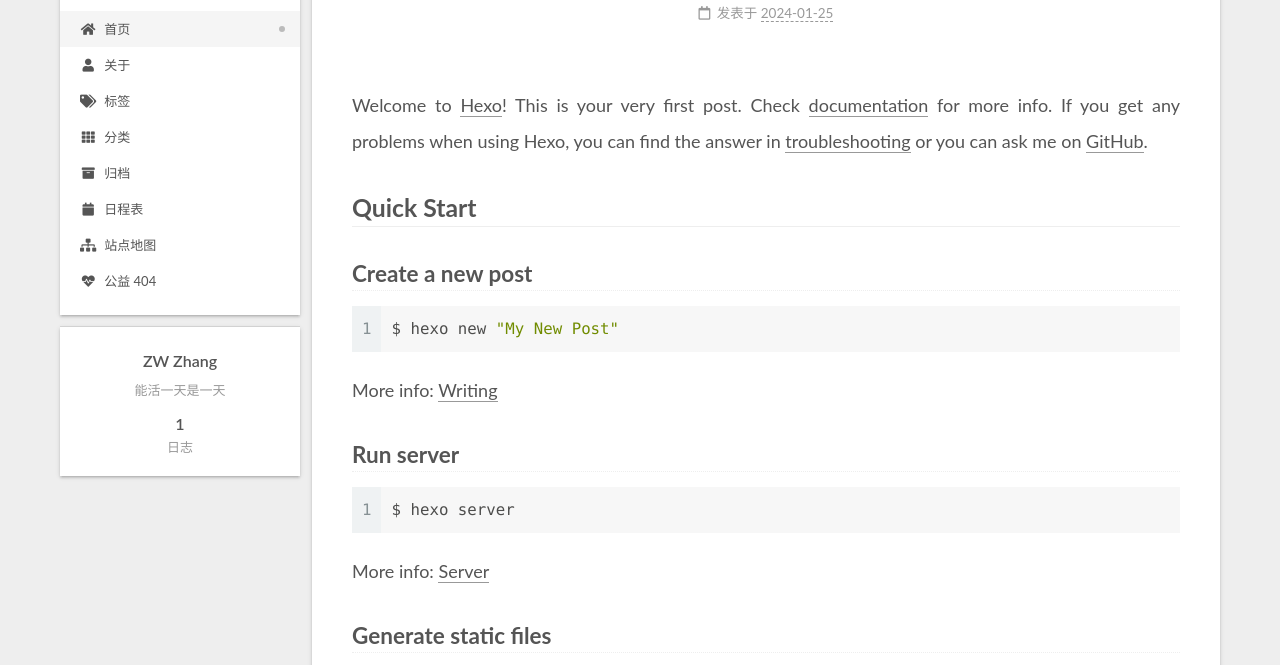
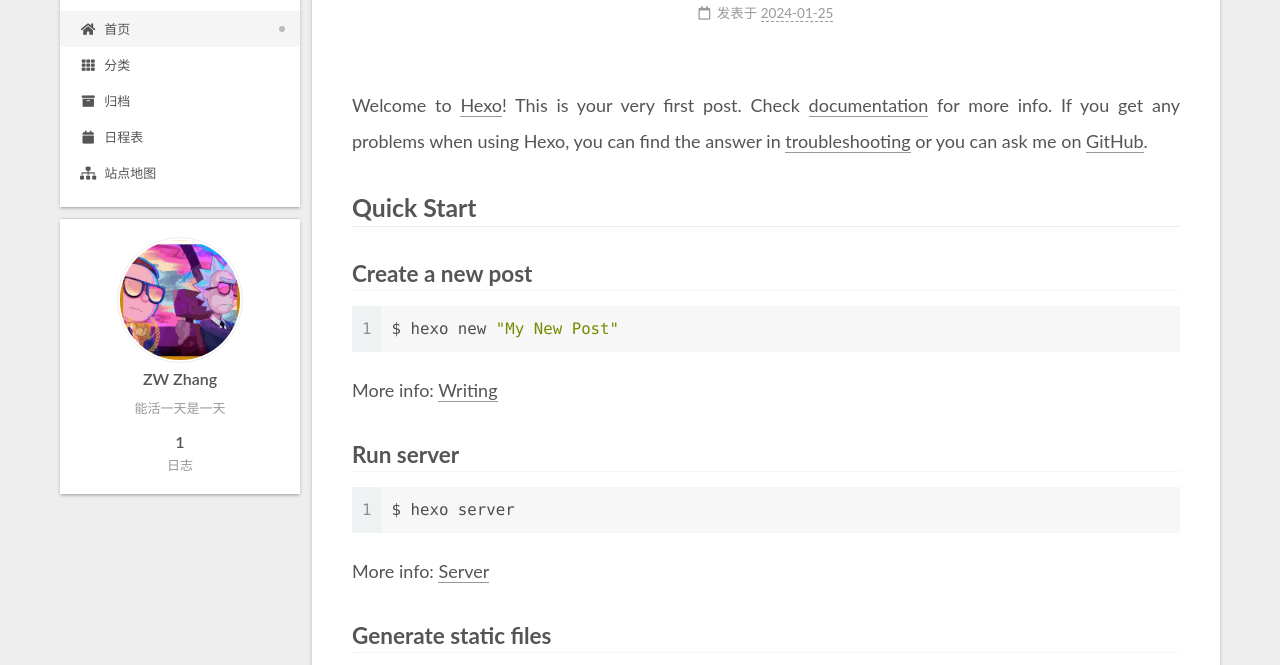
Before and after one commit to jump-the-way/jump-the-way.github.io, a plain HTML site: page index.html in a window 1280 px wide. Shown: the part 87-752 px from the top of the page. Drawn offline with Linux system fonts and the light colour scheme.

Commit message:
Site updated: 2024-01-28 21:21:53

```diff
--- a/css/main.css
+++ b/css/main.css
@@ -1141,6 +1141,13 @@ pre .javascript .function {
   margin: 0 auto;
   max-width: 120px;
   padding: 2px;
+  border-radius: 50%;
+}
+.site-author-image {
+  transition: transform 1s ease-out;
+}
+.site-author-image:hover {
+  transform: rotateZ(360deg);
 }
 .site-author-name {
   color: var(--text-color);
@@ -1168,7 +1175,7 @@ pre .javascript .function {
 }
 .links-of-author a::before,
 .links-of-author span.exturl::before {
-  background: #24ff26;
+  background: #c3ba63;
   border-radius: 50%;
   content: ' ';
   display: inline-block;
--- a/index.html
+++ b/index.html
@@ -115,16 +115,6 @@
     <a href="/" rel="section"><i class="fa fa-home fa-fw"></i>首页</a>
 
   </li>
-        <li class="menu-item menu-item-about">
-
-    <a href="/about/" rel="section"><i class="fa fa-user fa-fw"></i>关于</a>
-
-  </li>
-        <li class="menu-item menu-item-tags">
-
-    <a href="/tags/" rel="section"><i class="fa fa-tags fa-fw"></i>标签</a>
-
-  </li>
         <li class="menu-item menu-item-categories">
 
     <a href="/categories/" rel="section"><i class="fa fa-th fa-fw"></i>分类</a>
@@ -143,11 +133,6 @@
         <li class="menu-item menu-item-sitemap">
 
     <a href="/sitemap.xml" rel="section"><i class="fa fa-sitemap fa-fw"></i>站点地图</a>
-
-  </li>
-        <li class="menu-item menu-item-commonweal">
-
-    <a href="/404/" rel="section"><i class="fa fa-heartbeat fa-fw"></i>公益 404</a>
 
   </li>
   </ul>
@@ -180,7 +165,7 @@
     <link itemprop="mainEntityOfPage" href="http://example.com/2024/01/25/hello-world/">
 
     <span hidden itemprop="author" itemscope itemtype="http://schema.org/Person">
-      <meta itemprop="image" content="/images/avatar.gif">
+      <meta itemprop="image" content="/images/rickandmorty.gif">
       <meta itemprop="name" content="ZW Zhang">
       <meta itemprop="description" content="能活一天是一天">
     </span>
@@ -301,6 +286,8 @@
 
       <div class="site-overview-wrap sidebar-panel">
         <div class="site-author motion-element" itemprop="author" itemscope itemtype="http://schema.org/Person">
+    <img class="site-author-image" itemprop="image" alt="ZW Zhang"
+      src="/images/rickandmorty.gif">
   <p class="site-author-name" itemprop="name">ZW Zhang</p>
   <div class="site-description" itemprop="description">能活一天是一天</div>
 </div>
@@ -336,7 +323,7 @@
 
 <div class="copyright">
 
-  &copy;
+  &copy; 2024-1-26 –
   <span itemprop="copyrightYear">2024</span>
   <span class="with-love">
     <i class="fa fa-heart"></i>
```
Also changed, not shown: 2024/01/25/hello-world/index.html (+4 -17 lines), archives/2024/01/index.html (+3 -16 lines), archives/2024/index.html (+3 -16 lines), archives/index.html (+3 -16 lines), images/rickandmorty.gif (added).
